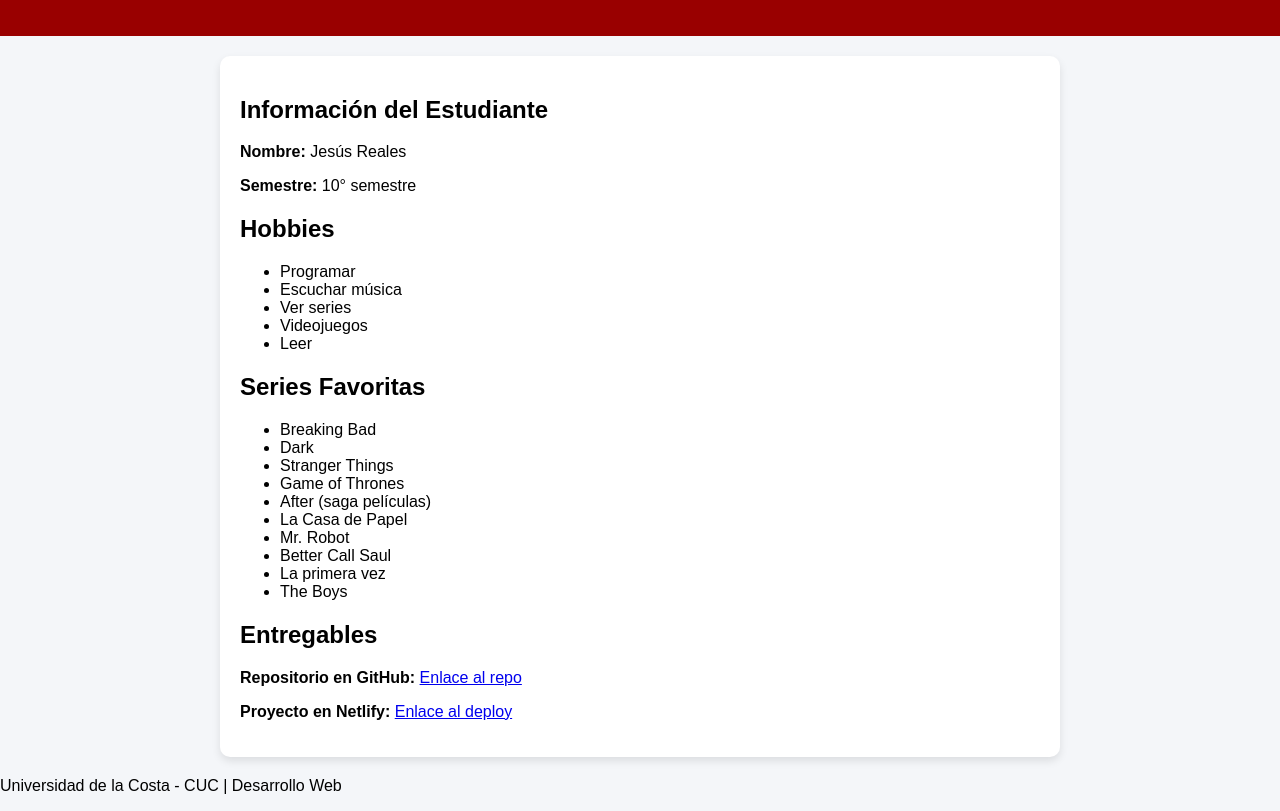
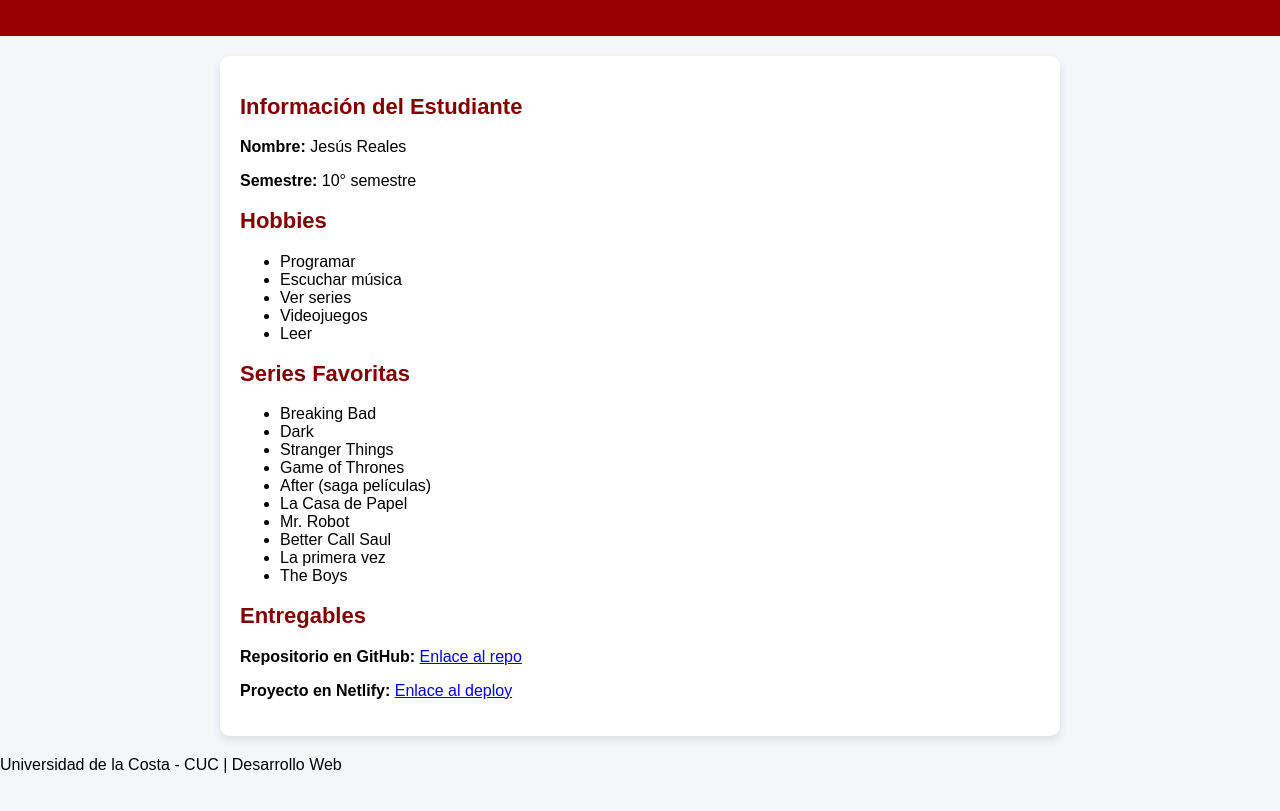
Before and after one commit to realesGoD/Proyectocuc1-1, a plain HTML site: page index.html in a window 1280 px wide. Shown: the part 125-936 px from the top of the page. After the commit the page ends 915 px from the top, so only its background shows below. Drawn offline with Linux system fonts and the light colour scheme.

Commit message:
Mejoro tipografía de los títulos

```diff
--- a/index.html
+++ b/index.html
@@ -29,7 +29,11 @@
   border-radius: 10px;
   box-shadow: 0 4px 8px rgba(0,0,0,0.1);
 }
-
+h2 {
+  color: #800000;
+  font-size: 22px;
+  font-weight: bold;
+}
   </style>
 </head>
 <body>
```
